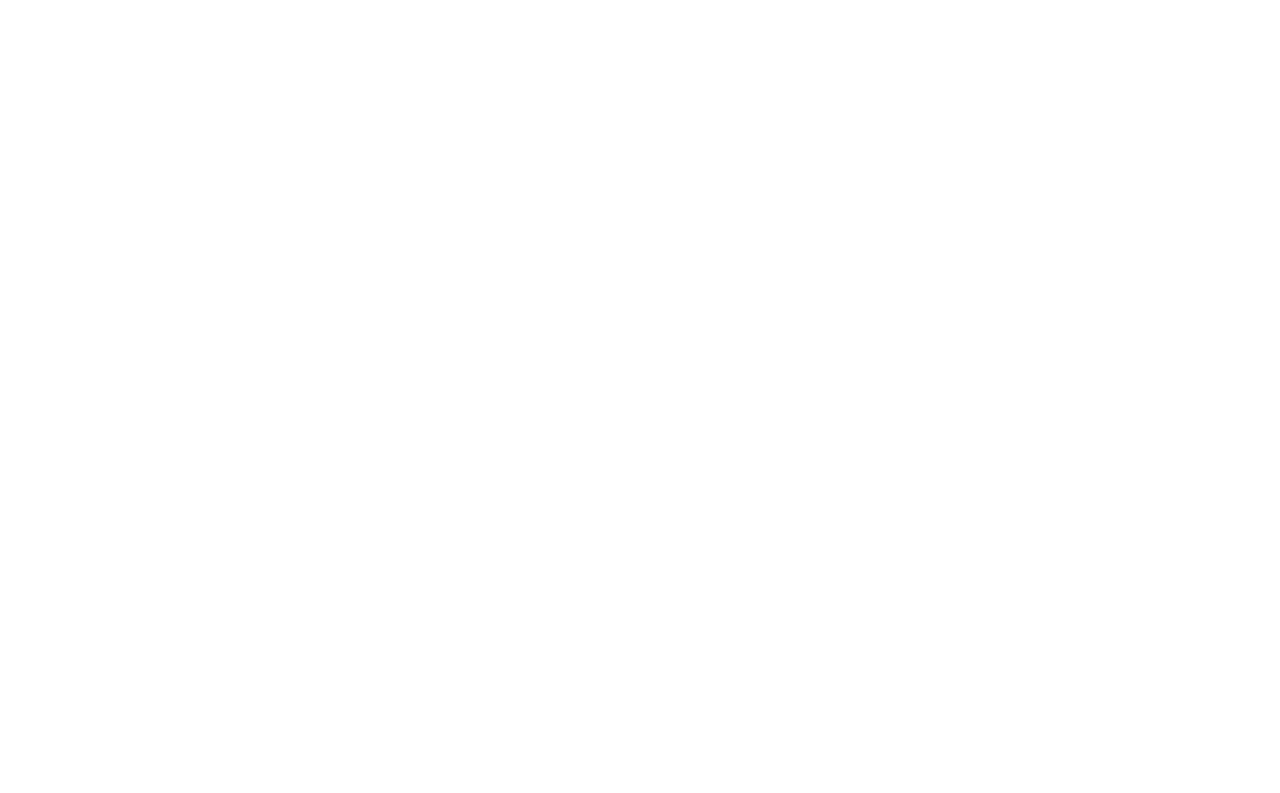
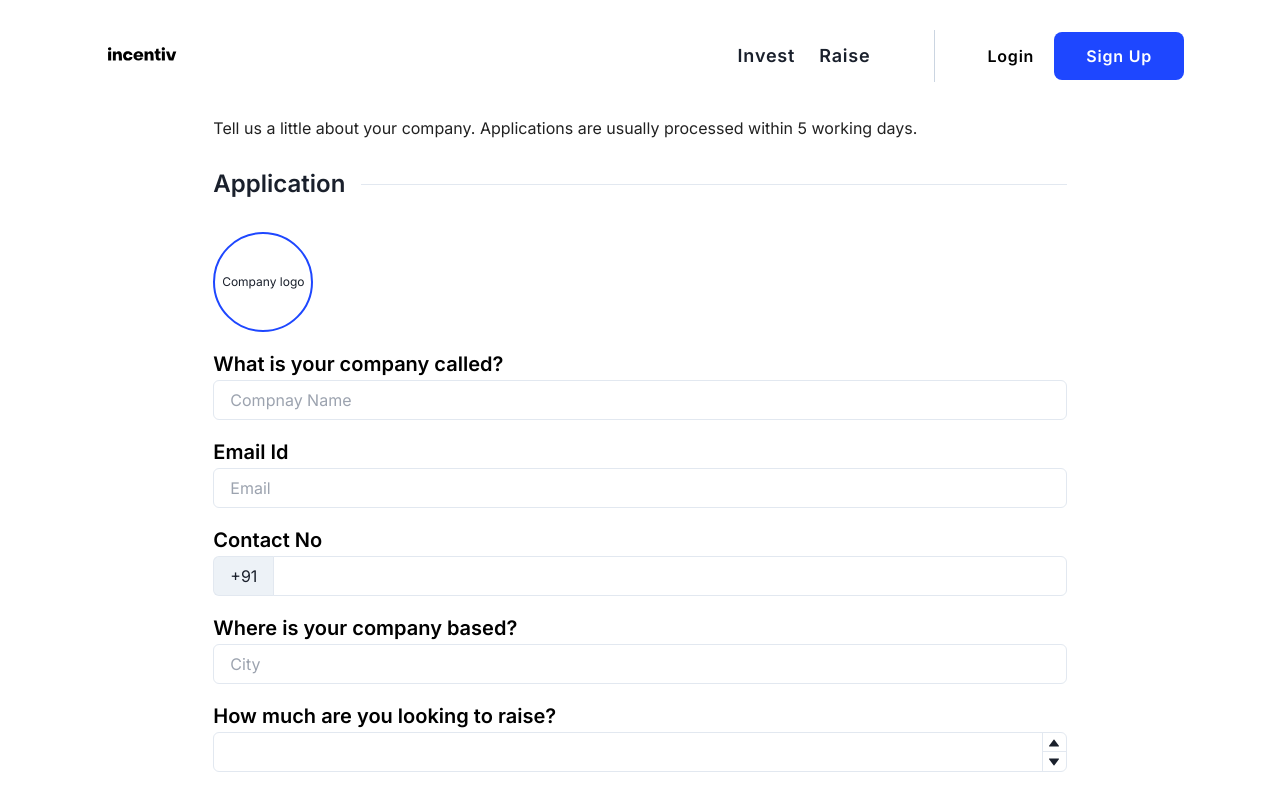
Before and after one commit to omBhatnagar/sateeq-clone, a React (Create React App) app: page /startupsignup in a window 1280 px wide. Before the commit this address had no page. Shown: the top 793 px of the page. Built offline with nearby package versions, Linux system fonts and the light colour scheme.

Commit message:
Added startup signup.

```diff
--- a/src/App.js
+++ b/src/App.js
@@ -4,6 +4,7 @@
 import Invest from "./pages/Invest";
 import { ChakraProvider } from "@chakra-ui/react";
 import Raise from "./pages/Raise";
+import StartupSignup from "./pages/StartupSignup";
 
 function App() {
 	return (
@@ -13,6 +14,7 @@
 					<Route path='/' element={<HomePage />}></Route>
 					<Route path='/invest' element={<Invest />}></Route>
 					<Route path='/raise' element={<Raise />}></Route>
+					<Route path='/startupsignup' element={<StartupSignup />}></Route>
 				</Routes>
 			</Router>
 		</ChakraProvider>
--- a/src/components/InvestHero.js
+++ b/src/components/InvestHero.js
@@ -1,6 +1,8 @@
 import { Input, InputGroup, InputLeftElement } from "@chakra-ui/react";
+import { useState } from "react";
 
 const InvestHero = () => {
+	const [value, setValue] = useState("");
 	return (
 		<div className='w-11/12 mx-auto'>
 			<div className='text-left font-extrabold text-4xl mb-4 md:text-left lg:mt-12 xl:mt-24'>
@@ -16,7 +18,15 @@
 					size='lg'
 					children={<i class='fa-solid fa-magnifying-glass' />}
 				/>
-				<Input placeholder='Search Startups Campaign' size='lg' />
+				<Input
+					placeholder='Search Startups Campaign'
+					size='lg'
+					value={value}
+					onChange={(e) => {
+						setValue(e.target.value);
+						console.log("Search Bar State: ", e.target.value);
+					}}
+				/>
 			</InputGroup>
 		</div>
 	);
--- /dev/null
+++ b/src/components/StartupForm.js
@@ -0,0 +1,161 @@
+import { useRef, useState } from "react";
+import FormInput from "./shared/FormInput";
+
+const StartupForm = () => {
+	const [file, setFile] = useState();
+	const [pitch, setPitch] = useState();
+	const [companyName, setCompanyName] = useState();
+	const [email, setEmail] = useState();
+	const [contact, setContact] = useState();
+	const [city, setCity] = useState();
+	const [amount, setAmount] = useState();
+	const [isRaised, setIsRaised] = useState();
+	const [companyInfo, setCompanyInfo] = useState();
+
+	const inputRef = useRef(null);
+	const pitchRef = useRef(null);
+
+	const handleClick = () => inputRef.current.click();
+	const pitchHandler = () => pitchRef.current.click();
+	const fileHandler = (e) => {
+		setFile(e.target.files[0]);
+	};
+	const handleSubmit = (e) => {
+		e.preventDefault();
+		const data = {
+			companyLogo: file,
+			companyName,
+			email,
+			contact,
+			city,
+			amount,
+			isRaised,
+			companyInfo,
+			pitch,
+		};
+		console.log("Form Data: ", data);
+	};
+
+	const formSchema = [
+		{
+			value: companyName,
+			setValue: setCompanyName,
+			heading: "What is your company called?",
+			placeholder: "Compnay Name",
+			type: "text",
+			required: true,
+		},
+		{
+			value: email,
+			setValue: setEmail,
+			heading: "Email Id",
+			placeholder: "Email",
+			type: "email",
+			required: true,
+		},
+		{
+			value: contact,
+			setValue: setContact,
+			heading: "Contact No",
+			placeholder: "Contact No.",
+			type: "phone",
+			required: true,
+		},
+		{
+			value: city,
+			setValue: setCity,
+			heading: "Where is your company based?",
+			placeholder: "City",
+			type: "text",
+			required: true,
+		},
+		{
+			value: amount,
+			setValue: setAmount,
+			heading: "How much are you looking to raise?",
+			placeholder: "Amount",
+			type: "number",
+			required: true,
+		},
+		{
+			value: isRaised,
+			setValue: setIsRaised,
+			heading: "Has your company raised funds before?",
+			placeholder: "",
+			type: "radio",
+			radioData: [
+				{
+					value: true,
+					content: "Yes",
+				},
+				{
+					value: false,
+					content: "No",
+				},
+			],
+			required: true,
+		},
+		{
+			value: companyInfo,
+			setValue: setCompanyInfo,
+			heading: "How is your company doing?",
+			placeholder: "Tell us about your revenue, growth, users, etc.",
+			type: "textarea",
+			required: true,
+		},
+	];
+	return (
+		<div className='w-5/6 lg:w-2/3 mx-auto mb-8'>
+			<form onSubmit={handleSubmit}>
+				<input
+					type='file'
+					name='logo'
+					className='hidden'
+					onChange={fileHandler}
+					ref={inputRef}
+				/>
+				<div
+					className='w-[100px] h-[100px] text-xs flex justify-center items-center rounded-full border-2 border-grad-b'
+					onClick={handleClick}
+				>
+					Company logo
+				</div>
+				{formSchema?.map((item) => (
+					<FormInput
+						value={item.value}
+						setValue={item.setValue}
+						heading={item.heading}
+						placeholder={item.placeholder}
+						type={item.type}
+						required={item.required}
+					/>
+				))}
+				<input
+					type='file'
+					name='logo'
+					className='hidden'
+					onChange={(e) => setPitch(e.target.files[0])}
+					ref={pitchRef}
+				/>
+				<div className='my-4'>
+					<h1 className='text-xl text-black font-semibold leading-8'>
+						Pitch Deck
+					</h1>
+					<div className='border-4 border-[#78aff5] border-dashed rounded-xl bg-[#f0f8ff] flex justify-center items-center px-6 py-10 w-11/12 mx-auto'>
+						Drag and drop or click to browse
+					</div>
+				</div>
+				<div className='w-11/12 mx-auto mt-8'>
+					<div
+						onClick={handleSubmit}
+						className="className='mt-4 w-11/12 font-semibold text-lg mx-auto bg-nav-blue rounded-lg px-4 py-3 md:px-8 md:py-3 text-white text-center"
+					>
+						Submit
+					</div>
+				</div>
+			</form>
+		</div>
+	);
+};
+
+export default StartupForm;
--- /dev/null
+++ b/src/components/StartupHero.js
@@ -0,0 +1,20 @@
+const StartupHero = () => {
+	return (
+		<div className='w-5/6 mx-auto lg:w-2/3 mb-8'>
+			<h1 className='text-3xl leading-[48px] font-semibold mb-4'>
+				Raise with Incentiv
+			</h1>
+			<p className='text-base leading-8 text-[#000000de]'>
+				{" "}
+				Tell us a little about your company. Applications are usually processed
+				within 5 working days.{" "}
+			</p>
+			<div className='flex justify-around items-center my-6'>
+				<h1 className='text-2xl font-semibold'>Application</h1>
+				<hr className='w-full ml-4'></hr>
+			</div>
+		</div>
+	);
+};
+
+export default StartupHero;
--- /dev/null
+++ b/src/components/shared/FormInput.js
@@ -0,0 +1,97 @@
+import {
+	Input,
+	InputGroup,
+	InputLeftAddon,
+	Textarea,
+	NumberInput,
+	NumberInputField,
+	NumberInputStepper,
+	NumberIncrementStepper,
+	NumberDecrementStepper,
+	Radio,
+	RadioGroup,
+	Stack,
+} from "@chakra-ui/react";
+
+const FormInput = ({
+	value,
+	setValue,
+	heading,
+	placeholder,
+	type,
+	required,
+	radioData,
+}) => {
+	const returnInput = (type) => {
+		switch (type) {
+			case "text":
+				return (
+					<Input
+						placeholder={placeholder}
+						value={value}
+						onChange={(e) => setValue(e.target.value)}
+						required={required}
+					/>
+				);
+			case "number":
+				return (
+					<NumberInput value={value} onChange={(e) => setValue(e.target.value)}>
+						<NumberInputField />
+						<NumberInputStepper>
+							<NumberIncrementStepper />
+							<NumberDecrementStepper />
+						</NumberInputStepper>
+					</NumberInput>
+				);
+			case "email":
+				return (
+					<Input
+						type='email'
+						placeholder={placeholder}
+						value={value}
+						onChange={(e) => setValue(e.target.value)}
+						required={required}
+					/>
+				);
+			case "radio":
+				return (
+					<RadioGroup onChange={setValue} value={value}>
+						{radioData?.map((radio) => (
+							<Radio value={radio.value}>{radio.content}</Radio>
+						))}
+					</RadioGroup>
+				);
+			case "textarea":
+				return (
+					<Textarea
+						placeholder={placeholder}
+						value={value}
+						onChange={(e) => setValue(e.target.value)}
+						required={required}
+					/>
+				);
+			case "phone":
+				return (
+					<InputGroup>
+						<InputLeftAddon children='+91' />
+						<Input
+							type='tel'
+							value={value}
+							required={required}
+							onChange={(e) => setValue(e.target.value)}
+						/>
+					</InputGroup>
+				);
+			default:
+				return;
+		}
+	};
+	return (
+		<div className='my-4'>
+			<h1 className='text-xl text-black font-semibold leading-8'>{heading}</h1>
+			{returnInput(type)}
+		</div>
+	);
+};
+
+export default FormInput;
--- a/src/components/shared/Navbar.js
+++ b/src/components/shared/Navbar.js
@@ -12,7 +12,7 @@
 		<div>
 			<div
 				className={cx(
-					"pb-4 transform transition-transform duration-500 ease-in-out md:hidden bg-white",
+					"transform transition-transform duration-500 ease-in-out md:hidden bg-white",
 				)}
 			>
 				{/* MOBILE VIEW */}
@@ -58,7 +58,7 @@
 
 			<div
 				className={cx(
-					"fixed md:absolute top-0 right-0 w-full sm:w-3/5 md:w-screen px-24 transform transition-transform duration-500 ease-in-out z-40 bg-white",
+					"fixed md:absolute top-0 right-0 w-full sm:w-3/5 md:w-screen px-6 md:px-24 transform transition-transform duration-500 ease-in-out z-40 bg-white",
 					{
 						"translate-x-0": open,
 						"-translate-x-full md:translate-x-0": !open,
--- /dev/null
+++ b/src/pages/StartupSignup.js
@@ -0,0 +1,15 @@
+import StartupForm from "../components/StartupForm";
+import StartupHero from "../components/StartupHero";
+
+const { default: Layout } = require("../components/shared/Layout");
+
+const StartupSignup = () => {
+	return (
+		<Layout>
+			<StartupHero />
+			<StartupForm />
+		</Layout>
+	);
+};
+
+export default StartupSignup;
```
